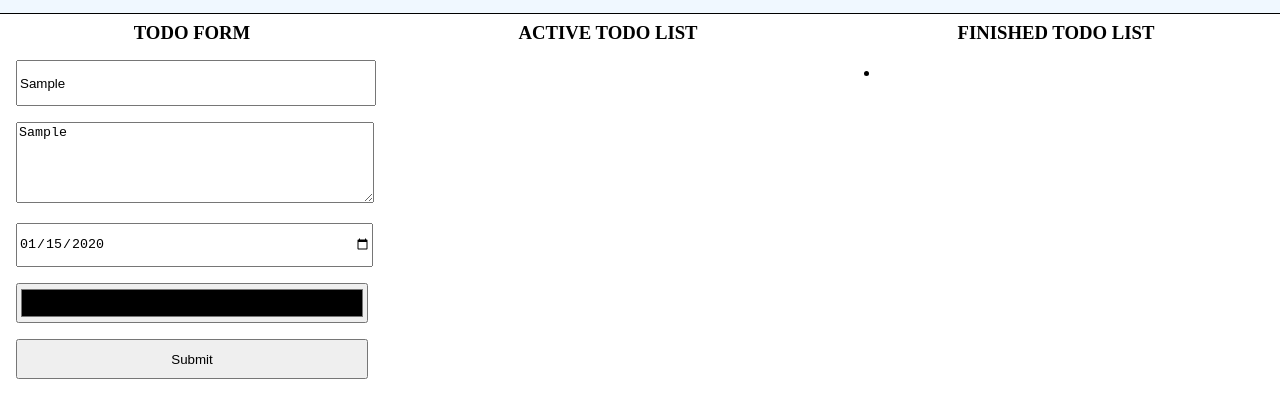
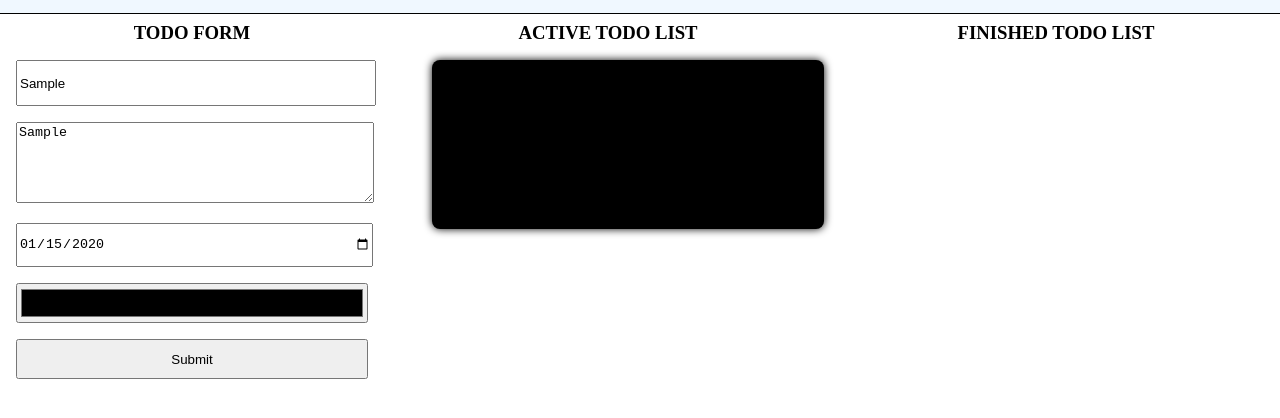
Before and after one commit to harshitScript/typescript-to-do-application, a website with bundled scripts: page index.html in a window 1280 px wide. Both pictures are taken after typing "Sample", "Sample", "2020-01-15" into the empty fields and a click on the button "Submit". Shown: the part 56-474 px from the top of the page. Built offline with nearby package versions, Linux system fonts and the light colour scheme.

Commit message:
List item rendering added

```diff
--- a/index.css
+++ b/index.css
@@ -20,32 +20,41 @@ body {
     grid-template-columns: 30% 35% 35%;
 }
 
-.section-outer > section {
+.section-outer>section {
     box-sizing: border-box;
     padding: 0.5rem;
 }
 
-.todo-form{
+.todo-form {
     padding: 0.5rem;
     box-sizing: border-box;
     box-shadow: 0 0 4px solid black;
 }
 
-.form-element{
+.form-element {
     padding: 0.5rem 0;
     box-sizing: border-box;
 }
 
-.form-element > input, button {
+.form-element>input,
+button {
     width: 100%;
     height: 40px;
     cursor: pointer;
 }
 
-.form-element > textarea {
+.form-element>textarea {
     width: 100%;
 }
 
-.form-element > textarea {
+.form-element>textarea {
     width: 100%;
 }
+
+.list-item {
+    box-sizing: border-box;
+    padding: 0.5rem;
+    box-shadow: 0 0 0.5rem black;
+    list-style-type: none;
+    border-radius: 0.5rem;
+}
--- a/index.html
+++ b/index.html
@@ -36,23 +36,11 @@
         </section>
         <section class="active-todo-outer">
             <h3 style="margin: 0; text-align: center;">ACTIVE TODO LIST</h3>
-            <ul id="active-todo-list">
-                <li>
-                    <h2></h2>
-                    <span></span>
-                    <p></p>
-                </li>
-            </ul>
+            <ul id="active-todo-list"></ul>
         </section>
         <section class="finished-todo-outer">
             <h3 style="margin: 0; text-align: center;">FINISHED TODO LIST</h3>
-            <ul id="finished-todo-list">
-                <li>
-                    <h2></h2>
-                    <span></span>
-                    <p></p>
-                </li>
-            </ul>
+            <ul id="finished-todo-list"></ul>
         </section>
     </div>
 </body>
--- a/src/app.ts
+++ b/src/app.ts
@@ -11,7 +11,6 @@ const colorInput = <HTMLInputElement>document.querySelector('#color')!
 
 //? Event listners
 function submitHandler(event: SubmitEvent): void {
-    console.log(event)
     event.preventDefault();
     const title = titleInput.value;
     const description = descriptionInput.value;
--- a/src/components/renderList.ts
+++ b/src/components/renderList.ts
@@ -5,10 +5,19 @@ function renderList(type: TodoStatus) {
     let list: HTMLUListElement = <HTMLUListElement>document.querySelector(`#${type === 0 ? 'active-todo-list' : 'finished-todo-list'}`)!;
     list.innerHTML = ''
     for (const todoItem of state.todoList) {
-        const listItem = <HTMLLIElement>list.querySelector('li')!;
-        listItem.querySelector("h2")!.innerHTML = todoItem.title
-        listItem.querySelector("span")!.innerHTML = `${todoItem.date}`
-        listItem.querySelector("p")!.innerHTML = todoItem.description
+        const listItem = document.createElement('li');
+        const h2Element = document.createElement('h2');
+        const spanElement = document.createElement('span');
+        const pElement = document.createElement('p');
+        h2Element.innerHTML = todoItem.title;
+        spanElement.innerHTML = `${todoItem.date}`;
+        pElement.innerHTML = todoItem.description;
+        listItem.classList.add('list-item');
+        listItem.style.backgroundColor = todoItem.color;
+        listItem.appendChild(h2Element);
+        listItem.appendChild(spanElement);
+        listItem.appendChild(pElement);
+        list.appendChild(listItem);
     }
 }
 
```
Also changed, not shown: dist/app.js, dist/components/renderList.js.
